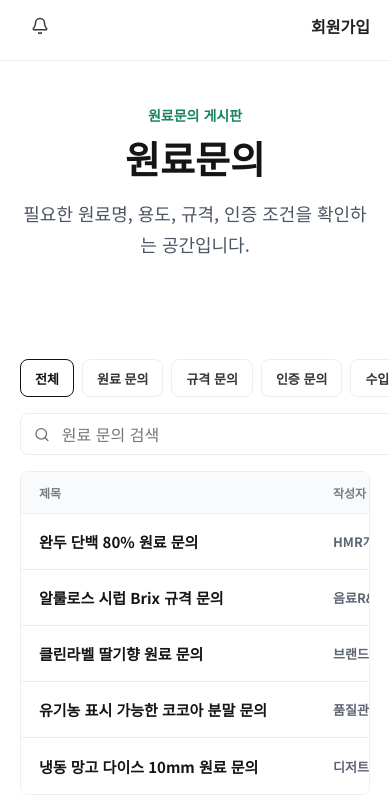
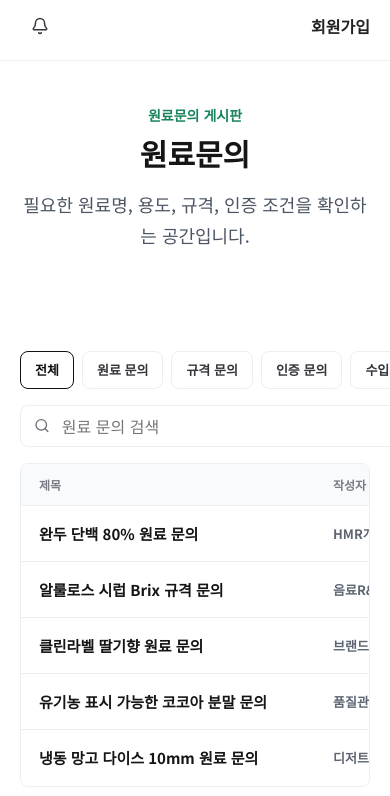
Before and after one commit to h4emin-web/food, a plain HTML site: page community.html in a window 390 px wide. Shown: the part 70-866 px from the top of the page. Drawn offline with nearby package versions, Linux system fonts and the light colour scheme.

Commit message:
Match main and community hero title sizes

```diff
--- a/styles.css
+++ b/styles.css
@@ -216,12 +216,16 @@ img {
   font-weight: 800;
 }
 
-.hero h1 {
+.hero h1,
+.community-hero h1 {
   max-width: none;
   margin: 0 auto;
   font-size: clamp(30px, 4vw, 52px);
   line-height: 1.08;
   letter-spacing: 0;
+}
+
+.hero h1 {
   white-space: nowrap;
 }
 
@@ -635,10 +639,7 @@ img {
 
 .community-hero h1 {
   max-width: none;
-  margin: 0;
-  font-size: clamp(38px, 5vw, 68px);
-  line-height: 1.08;
-  letter-spacing: 0;
+  margin: 0 auto;
 }
 
 .community-hero p:not(.eyebrow) {
@@ -1206,12 +1207,9 @@ img {
     flex-direction: column;
   }
 
-  .hero h1 {
+  .hero h1,
+  .community-hero h1 {
     font-size: 30px;
-  }
-
-  .community-hero h1 {
-    font-size: 38px;
   }
 
   .hero-description {
```
